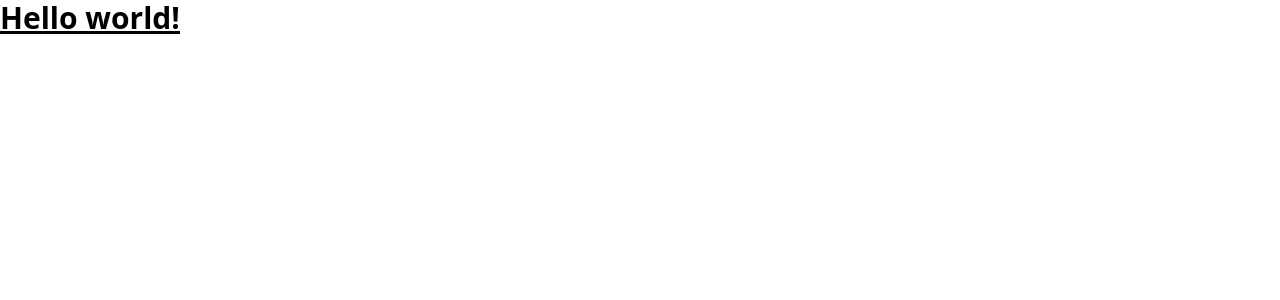
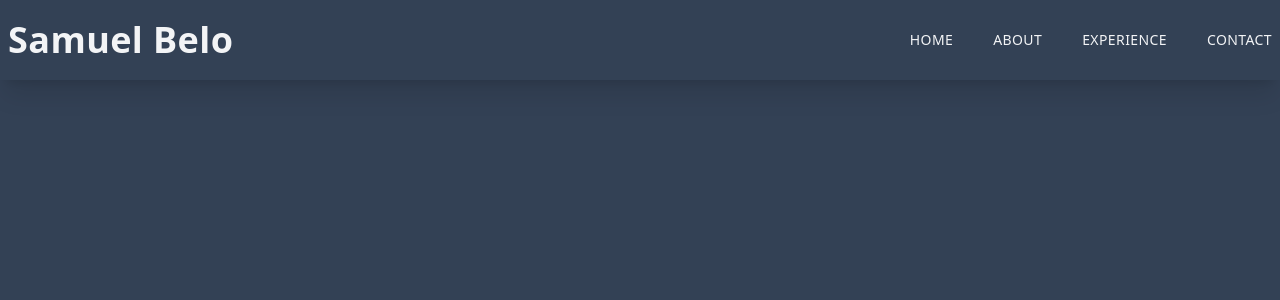
Before and after one commit to SamuelB7/samuel-belo-website, a Next.js app: page / in a window 1280 px wide. Shown: the top 300 px of the page. Built offline with nearby package versions, Linux system fonts and the light colour scheme.

Commit message:
navbar ok

```diff
--- a/package.json
+++ b/package.json
@@ -17,6 +17,7 @@
     "next": "13.2.4",
     "react": "18.2.0",
     "react-dom": "18.2.0",
+    "react-icons": "^4.8.0",
     "typescript": "4.9.5"
   },
   "devDependencies": {
--- /dev/null
+++ b/src/components/Navbar.tsx
@@ -0,0 +1,73 @@
+import Image from 'next/image'
+import Link from 'next/link'
+import React, { useState } from 'react'
+import  { AiOutlineClose, AiOutlineMenu } from 'react-icons/ai'
+
+function Navbar() {
+    const [menu, setMenu] = useState(false)
+
+    function handleMenu() {
+        setMenu(!menu)
+    }
+
+    return (
+        <div className='fixed w-full h-20 shadow-xl z-50'>
+            <div className='flex justify-between items-center w-full h-full px-2 2xl:px-16'>
+                <h2>Samuel Belo</h2>
+                <div>
+                    <ul className='hidden md:flex'>
+                        <Link href='/'>
+                            <li className='ml-10 text-sm hover:border-b'>HOME</li>
+                        </Link>
+                        <Link href='/'>
+                            <li className='ml-10 text-sm hover:border-b'>ABOUT</li>
+                        </Link>
+                        <Link href='/'>
+                            <li className='ml-10 text-sm hover:border-b'>EXPERIENCE</li>
+                        </Link>
+                        <Link href='/'>
+                            <li className='ml-10 text-sm hover:border-b'>CONTACT</li>
+                        </Link>
+                    </ul>
+                    <div onClick={handleMenu} className='md:hidden'>
+                        <AiOutlineMenu size={25}/>
+                    </div>
+                </div>
+            </div>
+
+            <div className={menu ? 'md:hidden fixed left-0 top-0 w-full h-screen bg-black/70' : ''}>
+                <div className={
+                        menu ? 'fixed left-0 top-0 w-[75%] sm:w-[60%] md:w-[45%] h-screen bg-slate-700 p-10 ease-in duration-500'
+                        : 'fixed left-[-100%] top-0 p-10 ease-in duration-500'
+                    }>
+                    <div>
+                        <div className='flex w-full items-center justify-between'>
+                            <h2>Samuel Belo</h2>
+                            <div onClick={handleMenu} className='rounded-full shadow-sm shadow-gray-400 cursor-pointer'>
+                                <AiOutlineClose />
+                            </div>
+                        </div>
+                        <div className='py-4 flex flex-col'>
+                            <ul>
+                                <Link href='/'>
+                                    <li className='py-4 text-sm'>HOME</li>
+                                </Link>
+                                <Link href='/'>
+                                    <li className='py-4 text-sm'>ABOUT</li>
+                                </Link>
+                                <Link href='/'>
+                                    <li className='py-4 text-sm'>EXPERIENCE</li>
+                                </Link>
+                                <Link href='/'>
+                                    <li className='py-4 text-sm'>CONTACT</li>
+                                </Link>
+                            </ul>
+                        </div>
+                    </div>
+                </div>
+            </div>
+        </div>
+    )
+}
+
+export default Navbar
--- a/src/pages/index.tsx
+++ b/src/pages/index.tsx
@@ -1,3 +1,4 @@
+import Navbar from '@/components/Navbar'
 import Head from 'next/head'
 
 export default function Home() {
@@ -9,10 +10,9 @@ export default function Home() {
         <meta name="viewport" content="width=device-width, initial-scale=1" />
         <link rel="icon" href="/favicon.ico" />
       </Head>
+      <Navbar />
       <main>
-        <h1 className="text-3xl font-bold underline">
-          Hello world!
-        </h1>
+
       </main>
     </>
   )
--- a/src/styles/globals.css
+++ b/src/styles/globals.css
@@ -1,3 +1,29 @@
 @tailwind base;
 @tailwind components;
 @tailwind utilities;
+
+@layer base {
+  body {
+    @apply bg-slate-700 text-gray-100 tracking-wide
+  }
+
+  h1, h2, h3, h4, h5, h6 {
+    @apply font-bold
+  }
+
+  h1 {
+    @apply text-4xl sm:text-5xl md:text-6xl
+  }
+
+  h2 {
+    @apply text-3xl sm:text-4xl
+  }
+
+  li {
+    @apply cursor-pointer
+  }
+
+  button {
+    @apply shadow-xl shadow-gray-400 rounded-xl uppercase bg-gradient-to-r from-purple-800 to-purple-500 text-white
+  }
+}
```
Also changed, not shown: 1 other file (tests, documents, lock files or other folders).
